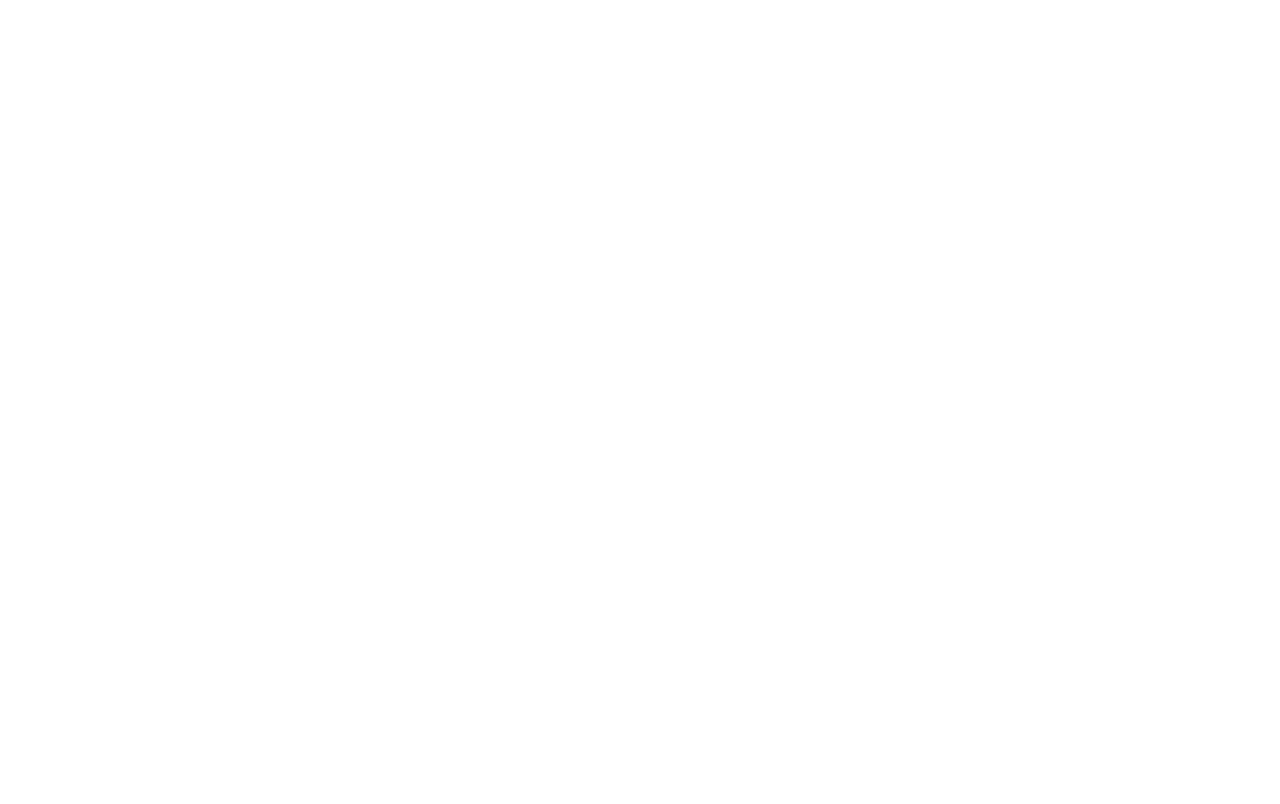
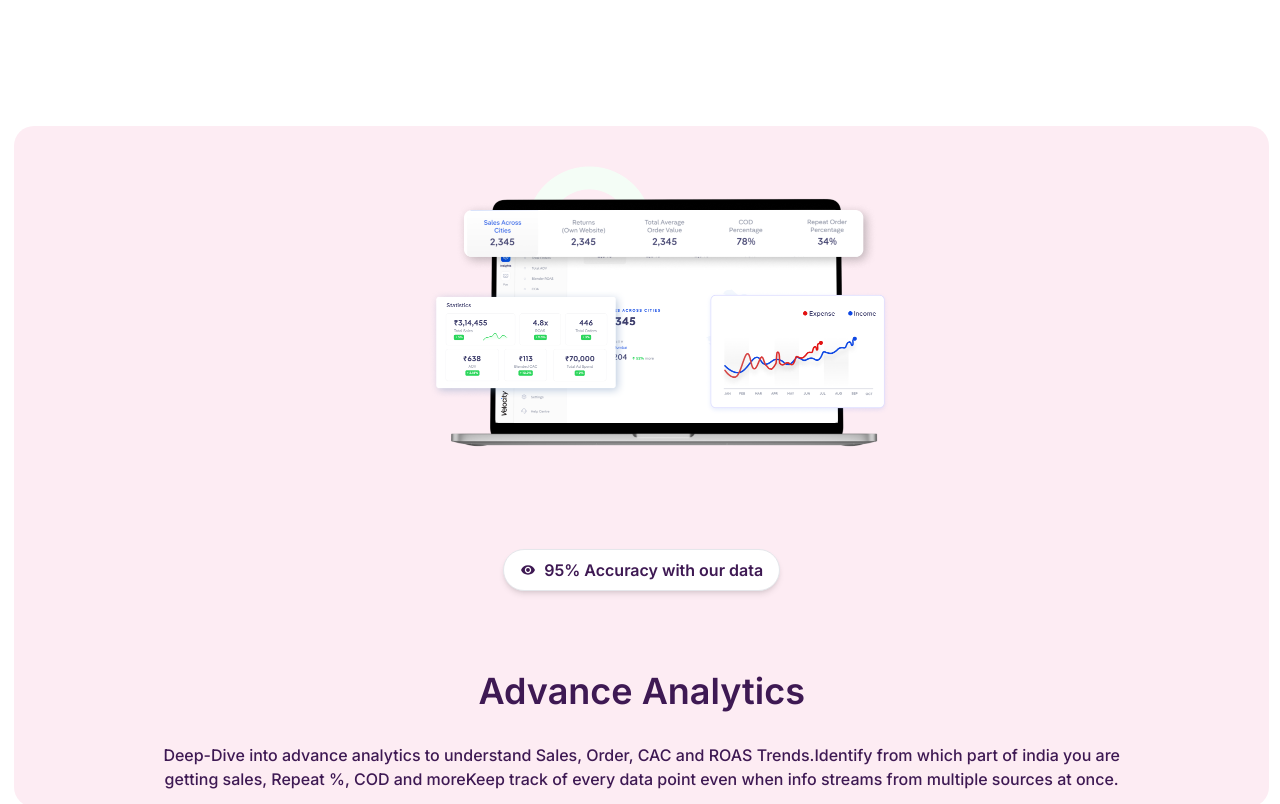
Before and after one commit to Shobhnik13/xoidz2.o, a Next.js app: page / in a window 1280 px wide. Shown: the part 1042-1846 px from the top of the page. Before the commit the page ends 1076 px from the top, so only its background shows below. Built offline with nearby package versions, Linux system fonts and the light colour scheme.

Commit message:
started features

```diff
--- a/app/page.tsx
+++ b/app/page.tsx
@@ -5,7 +5,7 @@ import UserSection from '@/components/UserSection'
 import Image from 'next/image'
 export default function Home() {
   return (
-    <div className='h-screen md:w-[99%]   m-auto '>
+    <div className='h-screen md:w-[99%] m-auto '>
     {/* <Navbar /> */}
     <Hero />
     <UserSection/>
--- a/components/Features.tsx
+++ b/components/Features.tsx
@@ -1,4 +1,9 @@
 'use client'
+
+import Image from "next/image"
+import { FaWhatsapp } from "react-icons/fa";
+import { IoMdEye } from "react-icons/io";
+import { TbReportAnalytics } from "react-icons/tb";
 const Features = () => {
     const data=[
         {
@@ -7,7 +12,9 @@ const Features = () => {
             spanText:'95% Accuracy with our data',
             subTitle:'Deep-Dive into advance analytics to understand Sales, Order, CAC and ROAS Trends.Identify from which part of india you are getting sales, Repeat %, COD and moreKeep track of every data point even when info streams from multiple sources at once.',
             imgSrc:'/img1.png',
-            bgColor:'blue-500',
+            bgColor:'bg-[#fdecf3]',
+            icon:<IoMdEye/>,
+            txtColor:'text-[#3e1953]'
         },
         {
             id:2,
@@ -15,7 +22,9 @@ const Features = () => {
             spanText:'Manage your business through WhatsApp',
             subTitle:'Easily track your invoices by emailing or forwarding them on Whatsapp. Manage all your physical and digital invoices in one dashboard by dragging and dropping, uploading or just whatsapping them',
             imgSrc:'/img2.png',
-            bgColor:'pink-500',
+            bgColor:'bg-[#eaf8fb]',
+            icon:<FaWhatsapp/>,
+            txtColor:'text-[#0a254d]',
         },
         {
             id:3,
@@ -23,12 +32,21 @@ const Features = () => {
             spanText:'7 AM Report Card',
             subTitle:'Get report card delivered everyday at 7 AM on your Whatsapp, Email.Request report cards like Daily Performance, Monthly Performance, Sales Performance, Marketing Performance, Google Analytics Performance 24*7 Set your sales target and measure whether you are achieving your goals or not.',
             imgSrc:'/img3.png',
-            bgColor:'green-500',
+            bgColor:'bg-[#ffebf4]',
+            icon:<TbReportAnalytics/>,
+            txtColor:'text-[#3e1953]',
         },
     ]
   return (
-    <div>
-
+    <div className="mt-32">
+        {data.map((item)=>(
+            <div key={item.id} className={`w-[99%] p-4 mx-2 rounded-[20px]  ${item.bgColor} h-auto flex flex-col mt-1 justify-center items-center`}>
+                <Image alt="feature1" src={`${item.imgSrc}`} width={500} height={500} />
+                <span className={`${item.txtColor} font-semibold mt-16 bg-white border border-1 shadow-md border-gray-200 rounded-3xl px-4 py-2 flex gap-x-2 items-center`}>{item.icon}{item.spanText}</span>
+                <h1 className={`mt-20 ${item.txtColor} text-4xl w-[70%] text-center font-[600] `}>{item.title}</h1>
+                <p className={`mt-8 text-md font-[450] w-[80%] text-center ${item.txtColor}`}>{item.subTitle}</p>
+            </div>
+        ))}
     </div>
   )
 }
```
